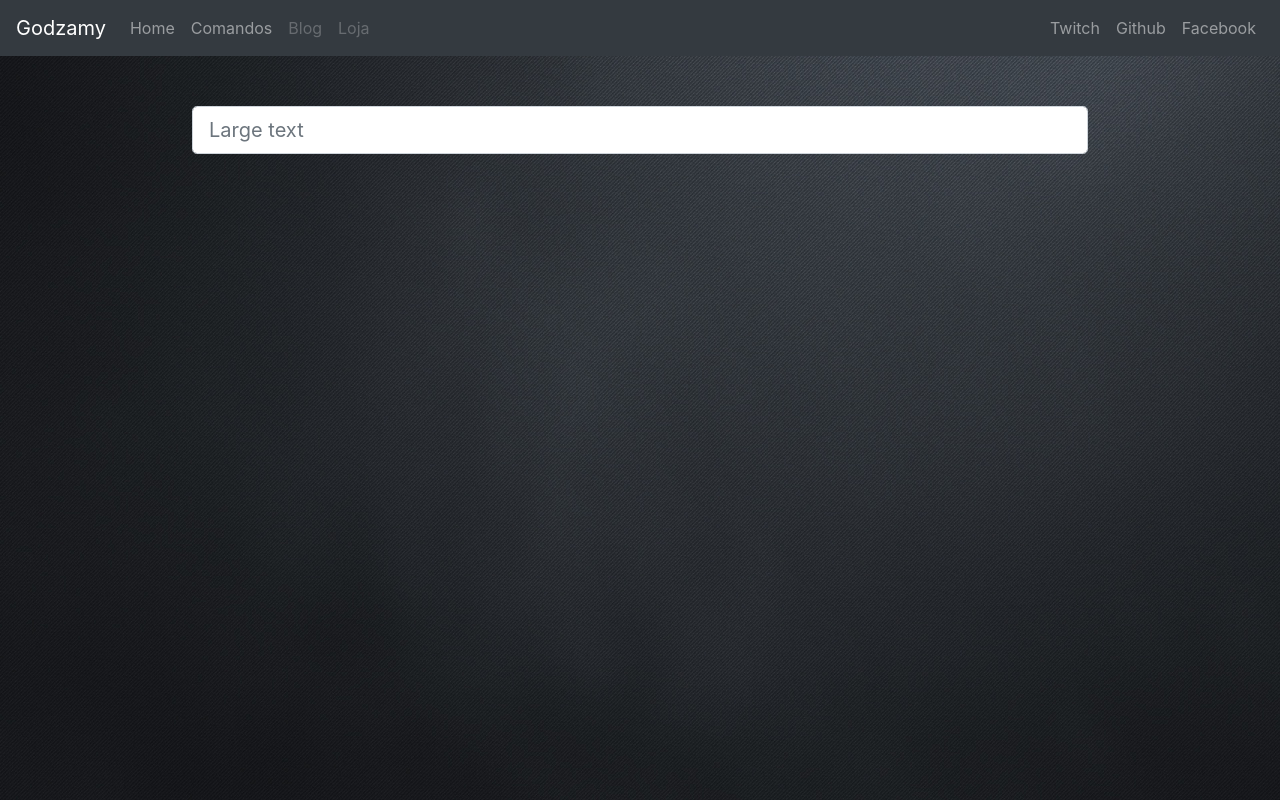
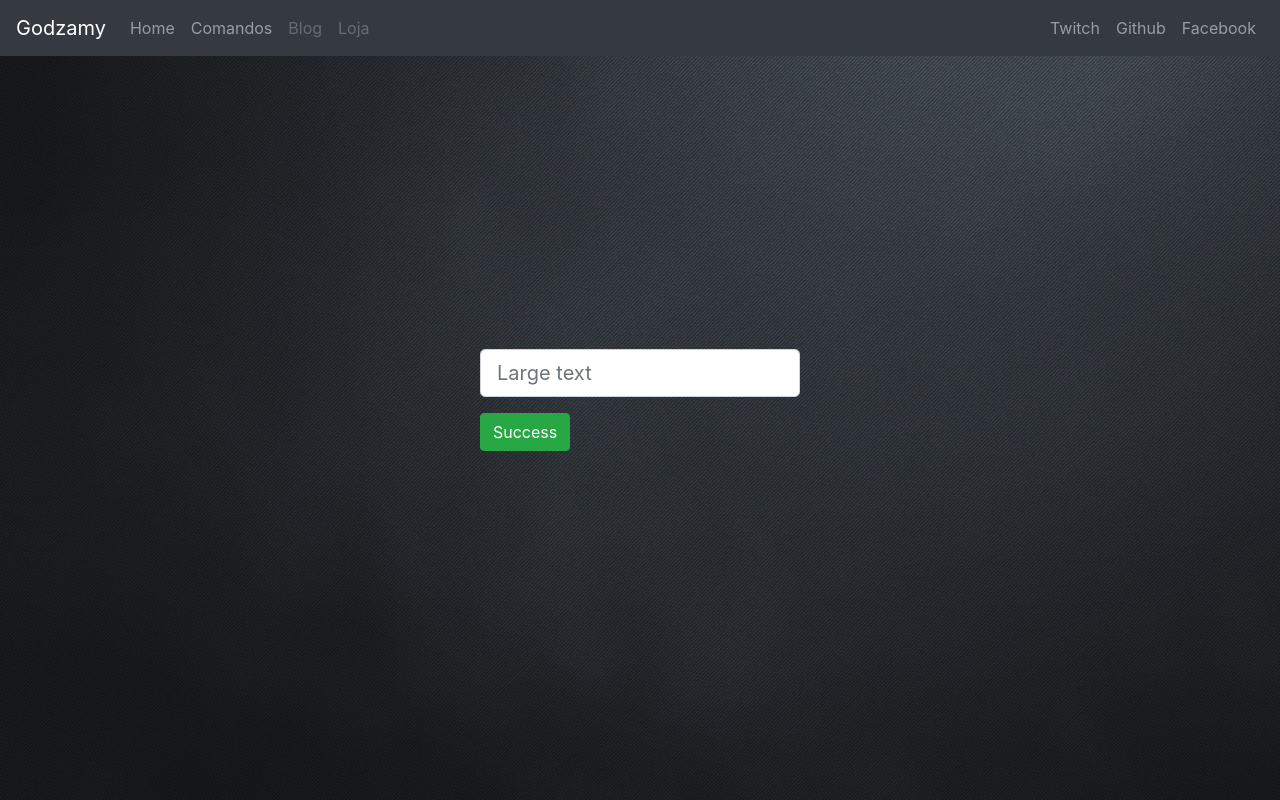
Before and after one commit to wyvern800/per-front, a React app: page / in a window 1280 px wide. Built offline with nearby package versions, Linux system fonts and the light colour scheme; no server answers.

Commit message:
update v0.1

```diff
--- a/src/App.css
+++ b/src/App.css
@@ -18,8 +18,11 @@
 }
 
 .arroba {
-  width: 70%;
-  color: #fff;
-  margin-top: 50px;
-  display: inline-block;
+  width: 25%;
+  margin: 0;
+  position: absolute;
+  top: 50%;
+  left: 50%;
+  -ms-transform: translate(-50%, -50%);
+  transform: translate(-50%, -50%);
 }
--- a/src/components/Formulario.js
+++ b/src/components/Formulario.js
@@ -1,3 +1,4 @@
+import { Button } from "react-bootstrap";
 import React from "react";
 
 import Form from 'react-bootstrap/Form'
@@ -11,6 +12,7 @@
       <Form.Group>
         <Form.Control size="lg" type="text" placeholder="Large text" />
       </Form.Group>
+      <Button variant="success">Success</Button>
       </Form>
       </div>
       </section>
```
